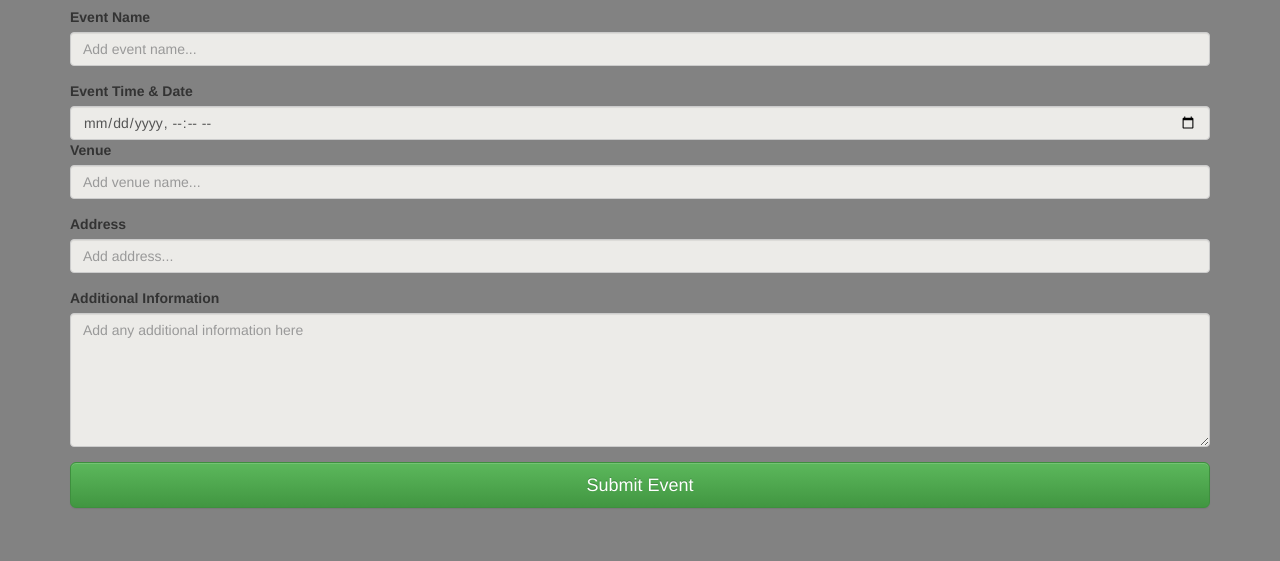
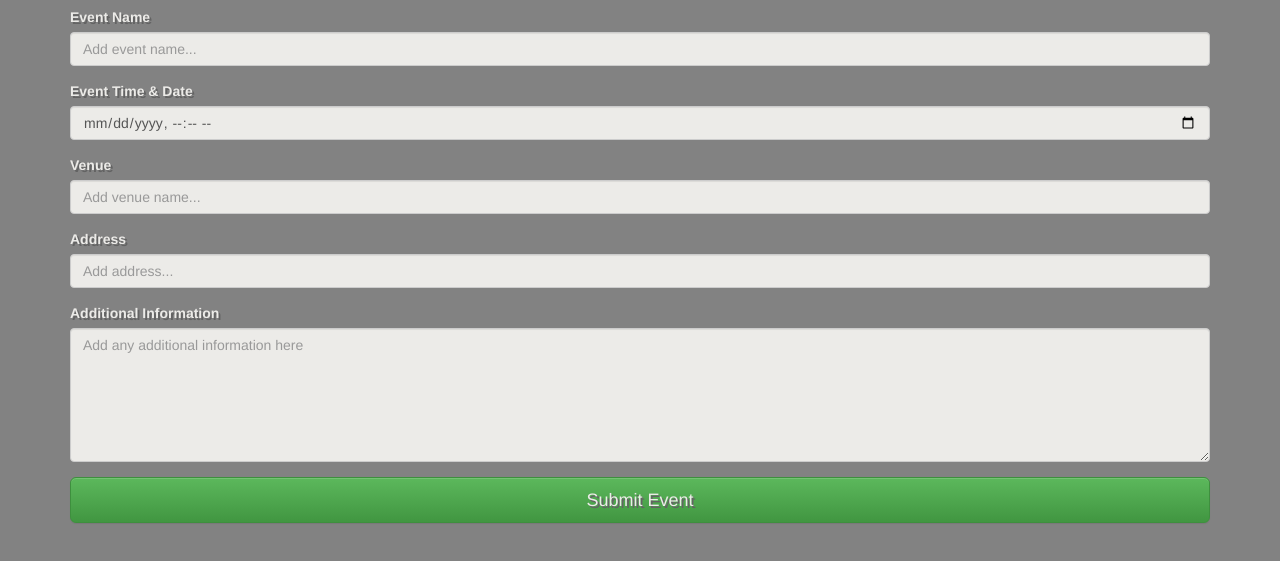
Before and after one commit to jpmarra/event-lister, a website: page public/index.html at #!/form in a window 1280 px wide. Shown: the part 133-694 px from the top of the page. Drawn offline with nearby package versions, Linux system fonts and the light colour scheme; some packages are replaced by stand-ins of ours.

Commit message:
Added header styling to form

```diff
--- a/public/form/form.html
+++ b/public/form/form.html
@@ -14,27 +14,25 @@
 <div>
   <form class ="container" ng-model="event" ng-submit="insertEvent(event)">
     <div class="form-group">
-      <label>Event Name</label>
+      <label class="header">Event Name</label>
       <input ng-model="event.name" type="text" class="form-control" placeholder="Add event name...">
     </div>
     <div class="form-group">
-      <label>Event Time & Date</label>
-      <div class="inner-addon left-addon">
+      <label class="header">Event Time & Date</label>
         <input ng-model="event.date" type="datetime-local" class="form-control">
-      <div>
     </div>
     <div class="form-group">
-      <label>Venue</label>
+      <label class="header">Venue</label>
       <input ng-model="event.venue" type="text" class="form-control" placeholder="Add venue name...">
     </div>
     <div class="form-group">
-      <label>Address</label>
+      <label class="header">Address</label>
       <input ng-model="event.address" type="text" class="form-control" placeholder="Add address...">
     </div>
     <div class="form-group">
-      <label>Additional Information</label>
+      <label class="header">Additional Information</label>
       <textarea ng-model="event.description" class="form-control" rows="6" placeholder="Add any additional information here"></textarea>
     </div>
-    <button type="submit" class="btn btn-success btn-lg btn-block">Submit Event</button>
+    <button type="submit" class="btn btn-success btn-lg btn-block"><span class="header">Submit Event</span></button>
   </form>
 </div>
```
